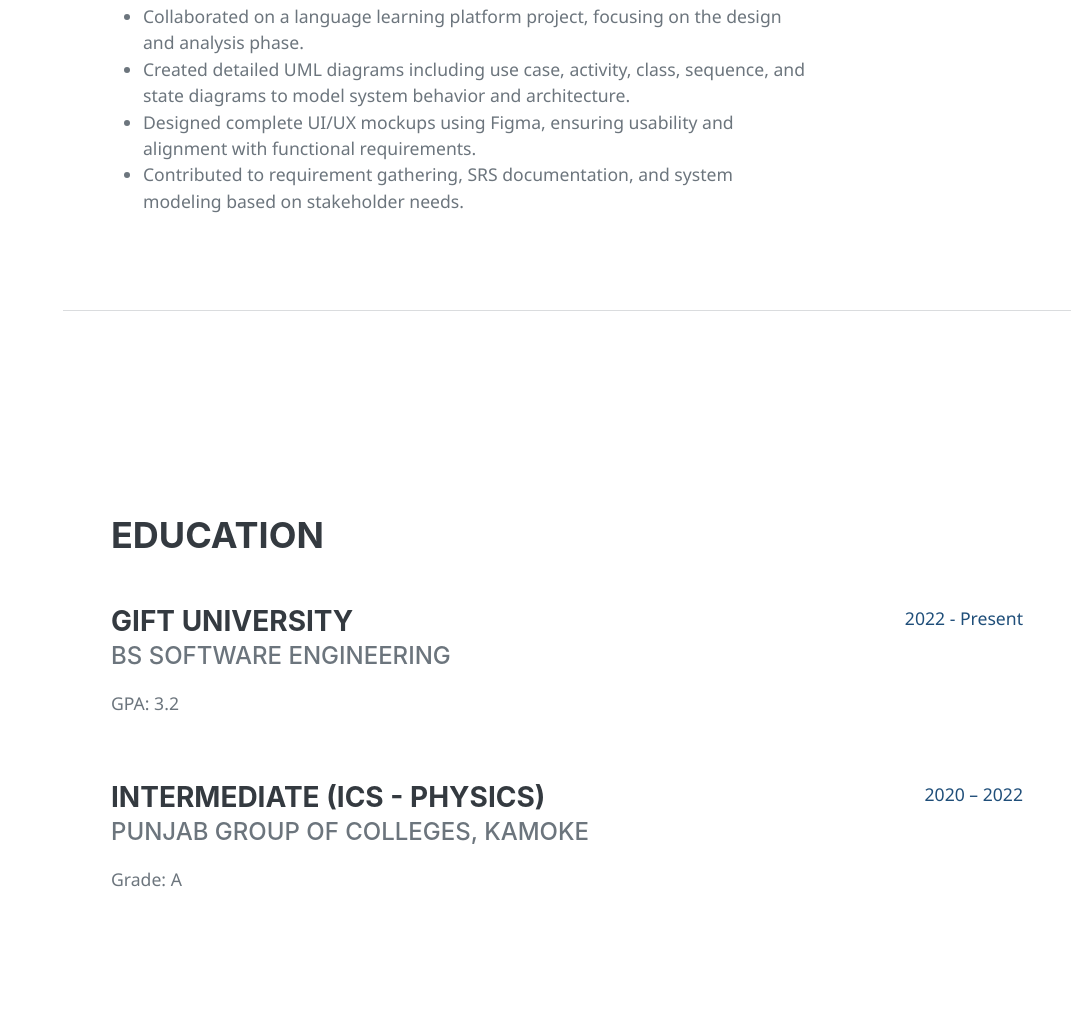
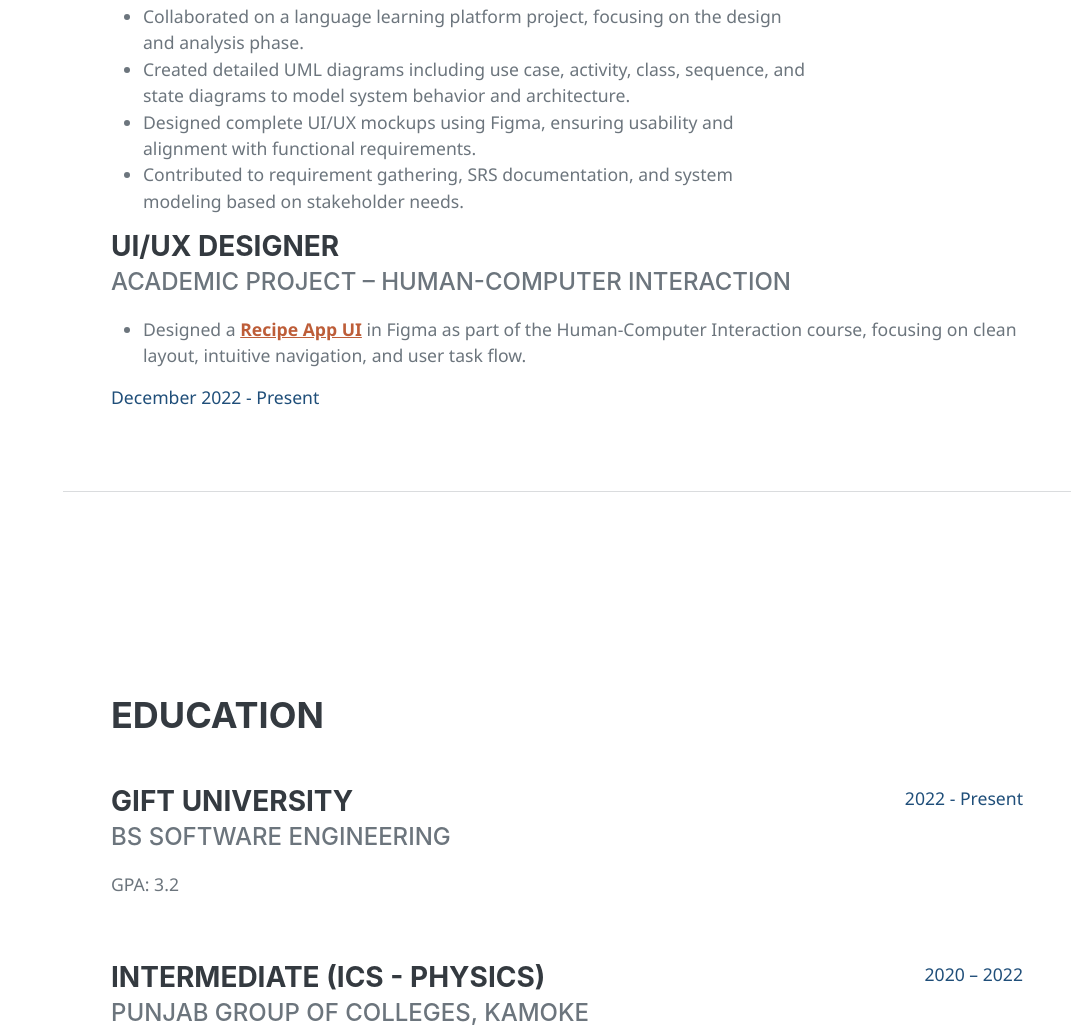
Before and after one commit to amina-ghulam-mustafa/cv-website, a plain HTML site: page index.html in a window 1280 px wide. Shown: the part 2077-3107 px from the top of the page, without its empty margins (209-1280 px from the left). Drawn offline with nearby package versions, Linux system fonts and the light colour scheme; files whose address does not match are found by name; a web font is replaced by a local one.

Commit message:
Update index.html

```diff
--- a/index.html
+++ b/index.html
@@ -126,6 +126,17 @@
                         </div>
                         <div class="flex-shrink-0"><span class="text-primary">December 2022 - Present</span></div>
                     </div>
+                         <div class="flex-grow-1">
+                            <h3 class="mb-0">UI/UX Designer</h3>
+                            <div class="subheading mb-3">Academic Project – Human-Computer Interaction</div>
+                            <!-- <p>Collaboratively administrate empowered markets via plug-and-play networks. Dynamically procrastinate B2C users after installed base benefits. Dramatically visualize customer directed convergence without revolutionary ROI.</p> -->
+                             <ul>
+      <li>Designed a <a href="https://github.com/yourusername/recipe-app-ui-design" target="_blank"><strong>Recipe App UI</strong></a> in Figma as part of the Human-Computer Interaction course, focusing on clean layout, intuitive navigation, and user task flow.</li>
+    </ul>
+
+                        </div>
+                        <div class="flex-shrink-0"><span class="text-primary">December 2022 - Present</span></div>
+                    </div>
                 </div>
             </section>
             <hr class="m-0" />
```
